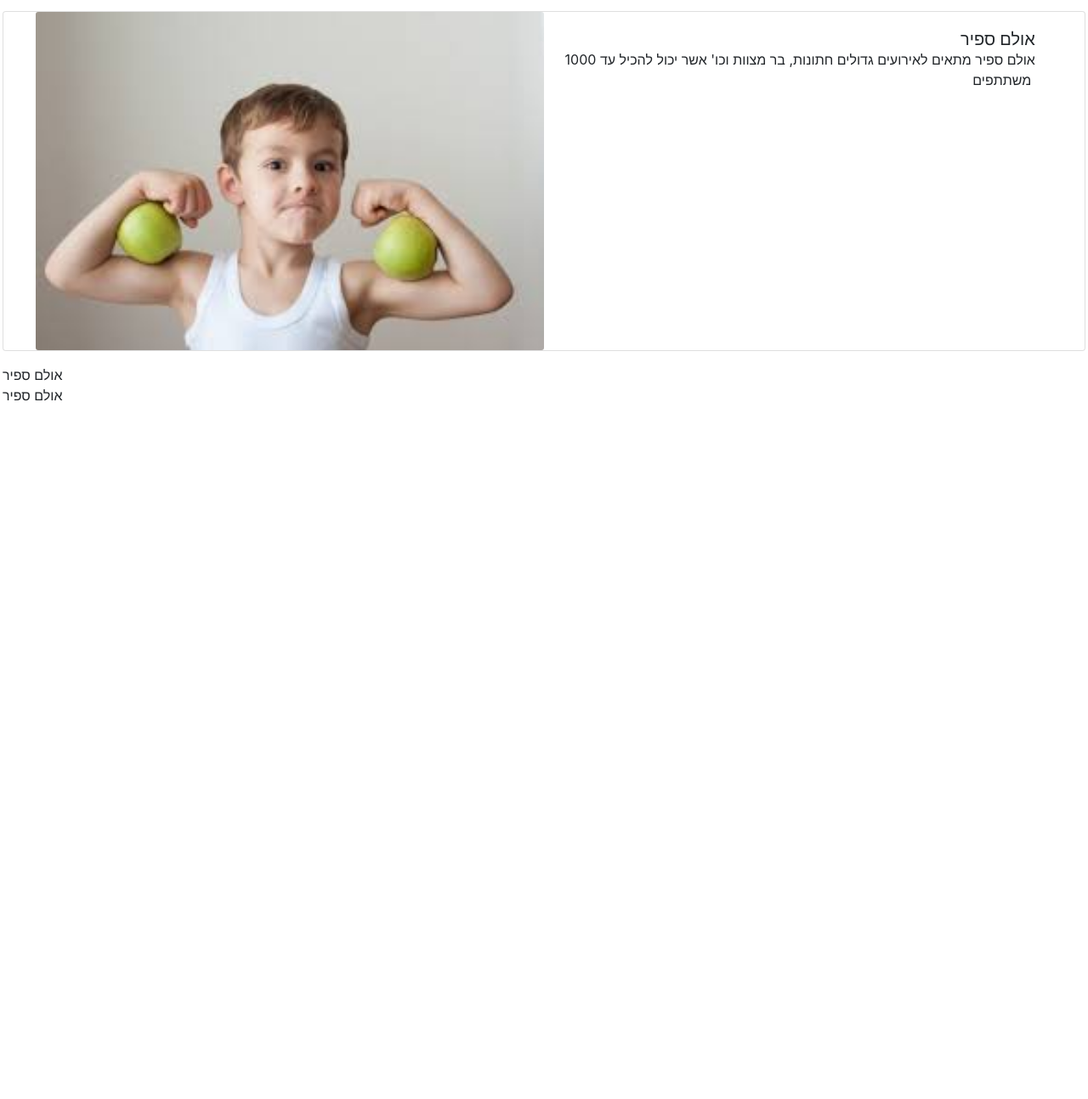
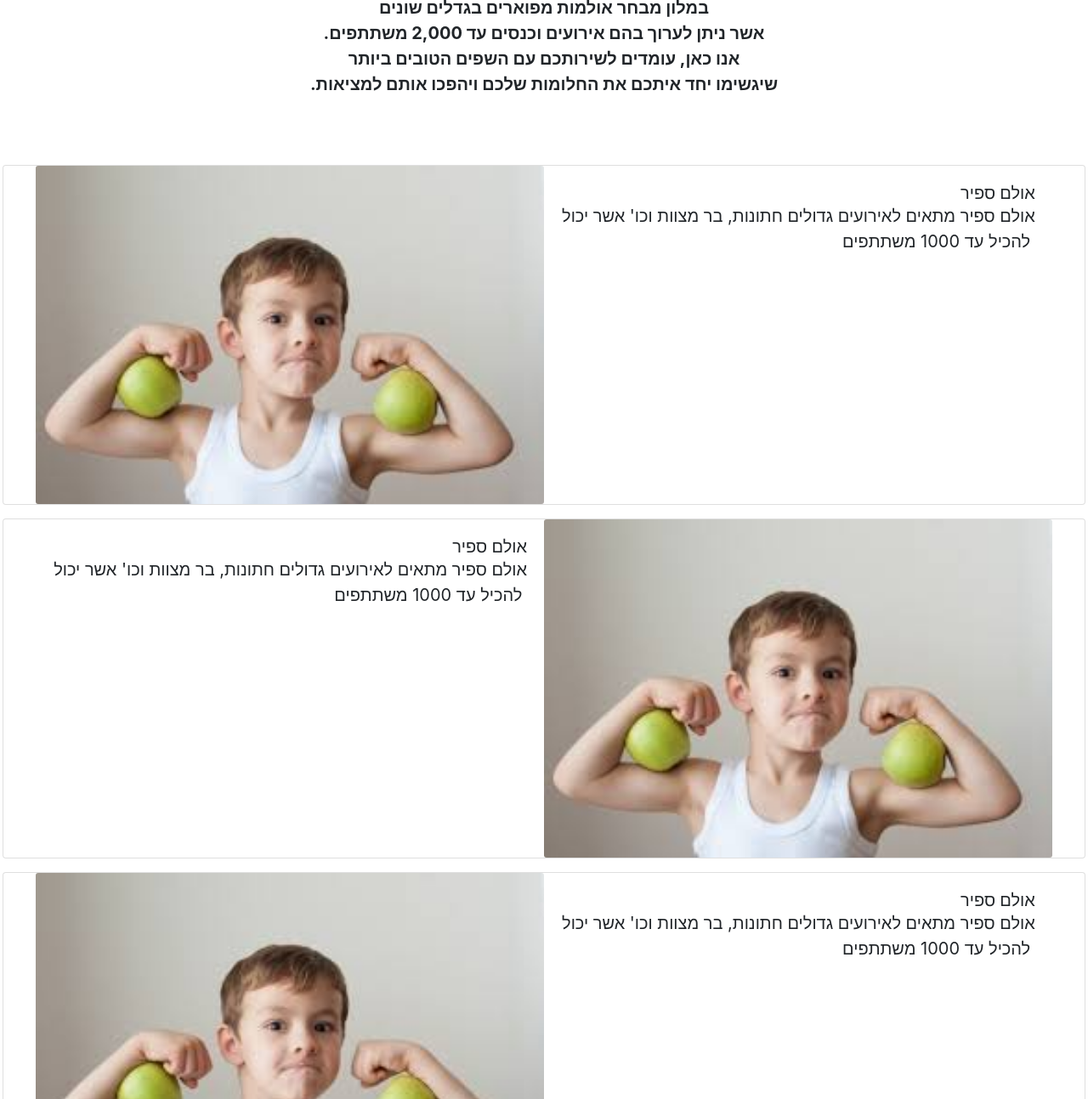
Before and after one commit to 311452304/hotel-project, a plain HTML site: page events.html in a window 1280 px wide. Shown: the part 111-1404 px from the top of the page at 85% size. Before the commit the page ends 800 px from the top, so only its background shows below. Drawn offline with nearby package versions, Linux system fonts and the light colour scheme.

Commit message:
events css

```diff
--- a/css/events.css
+++ b/css/events.css
@@ -25,3 +25,12 @@ header {
 .b{
     font-weight: bold;
 }
+.fsize{
+    font-size: 20px;
+}
+.fs{
+    font-size: 48px;
+}
+.mbb{
+    margin-top: 5rem;
+}
--- a/events.html
+++ b/events.html
@@ -12,10 +12,19 @@
 
 <body>
 
-  <div class="bold"> כנסים ואירועים</div>
-  <div class="centertext b">.במלון מבחר אולמות מפוארים בגדלים שונים אשר ניתן לערוך בהם אירועים וכנסים החל מ 10 ועד 1000 משתתפים</div>
-  <div class="centertext b">.אנו עומדים לשירותכם עם השפים הטובים ביותר שיגשימו יחד איתכם את החלומות שלכם ויהפכו אותם למציאות</div>
-  <div class="card mb-3";>
+  <div class="bold fs"> כנסים ואירועים</div>
+  <div class="centertext b fsize">במלון מבחר אולמות מפוארים בגדלים שונים
+  </div>
+  <div class="centertext b fsize"> .אשר ניתן לערוך בהם אירועים וכנסים עד 2,000 משתתפים
+  </div>
+  </div>
+  </div>
+  <div class="centertext b fsize">אנו כאן, עומדים לשירותכם עם השפים הטובים ביותר
+    </div>
+    <div class="centertext b fsize">.שיגשימו יחד איתכם את החלומות שלכם ויהפכו
+      אותם
+      למציאות</div>
+  <div class="card mb-3 mbb" ;>
     <div class="row no-gutters">
       <div class="col-md-6">
         <img src="images/BOY.jpg" class="card-img" alt="...">
@@ -23,7 +32,38 @@
       <div class="col-md-6">
         <div class="card-body">
           <h5 class="card-title right">אולם ספיר</h5>
-          <p class="card-text right">אולם ספיר מתאים לאירועים גדולים חתונות, בר מצוות וכו' אשר יכול להכיל עד 1000 משתתפים </p>
+          <p class="card-text right fsize">אולם ספיר מתאים לאירועים גדולים חתונות, בר מצוות וכו' אשר יכול להכיל עד 1000
+            משתתפים </p>
+          <!-- <p class="card-text"><small class="text-muted">Last updated 3 mins ago</small></p> -->
+        </div>
+      </div>
+    </div>
+  </div>
+  <div class="card mb-3" ;>
+    <div class="row no-gutters">
+      <div class="col-md-6">
+        <div class="card-body">
+          <h5 class="card-title right">אולם ספיר</h5>
+          <p class="card-text right fsize">אולם ספיר מתאים לאירועים גדולים חתונות, בר מצוות וכו' אשר יכול להכיל עד 1000
+            משתתפים </p>
+          <!-- <p class="card-text"><small class="text-muted">Last updated 3 mins ago</small></p> -->
+        </div>
+      </div>
+      <div class="col-md-6">
+        <img src="images/BOY.jpg" class="card-img" alt="...">
+      </div>
+    </div>
+  </div>
+  <div class="card mb-3" ;>
+    <div class="row no-gutters">
+      <div class="col-md-6">
+        <img src="images/BOY.jpg" class="card-img" alt="...">
+      </div>
+      <div class="col-md-6">
+        <div class="card-body">
+          <h5 class="card-title right">אולם ספיר</h5>
+          <p class="card-text right fsize">אולם ספיר מתאים לאירועים גדולים חתונות, בר מצוות וכו' אשר יכול להכיל עד 1000
+            משתתפים </p>
           <!-- <p class="card-text"><small class="text-muted">Last updated 3 mins ago</small></p> -->
         </div>
       </div>
```
